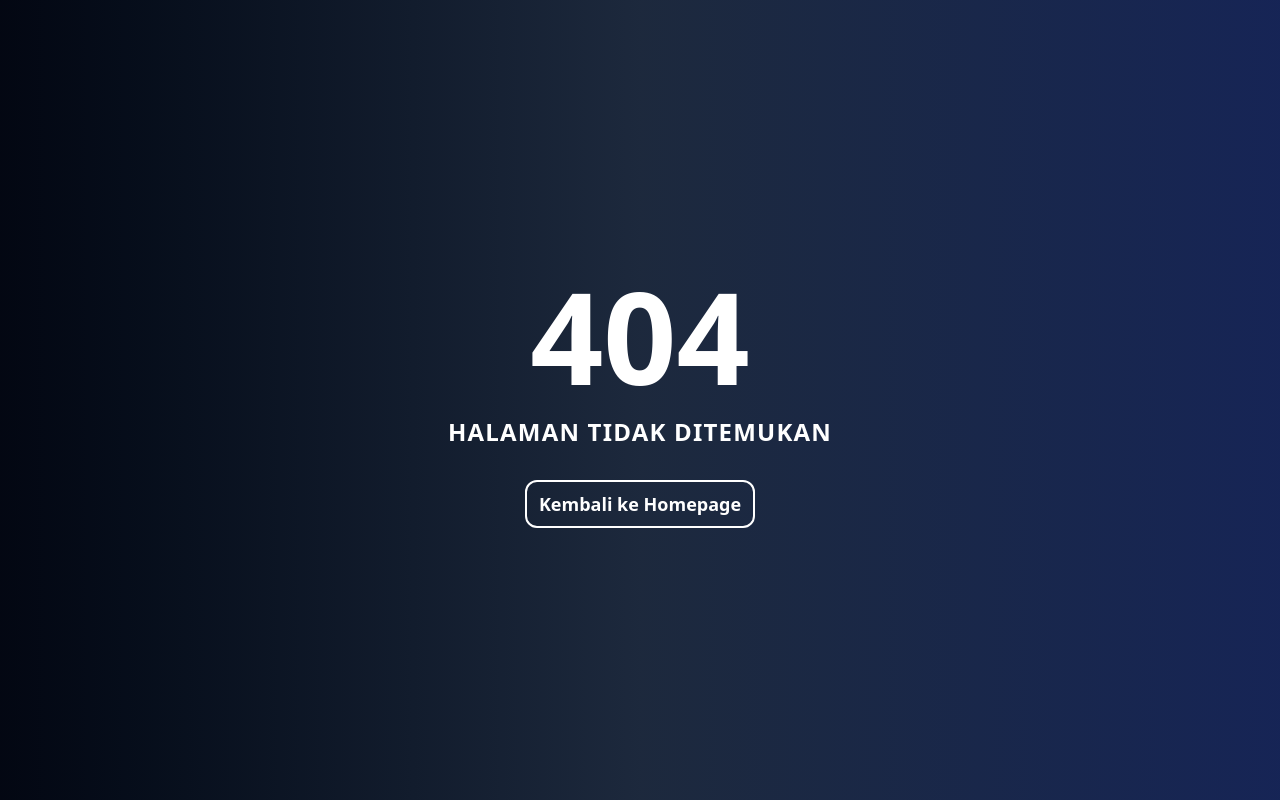
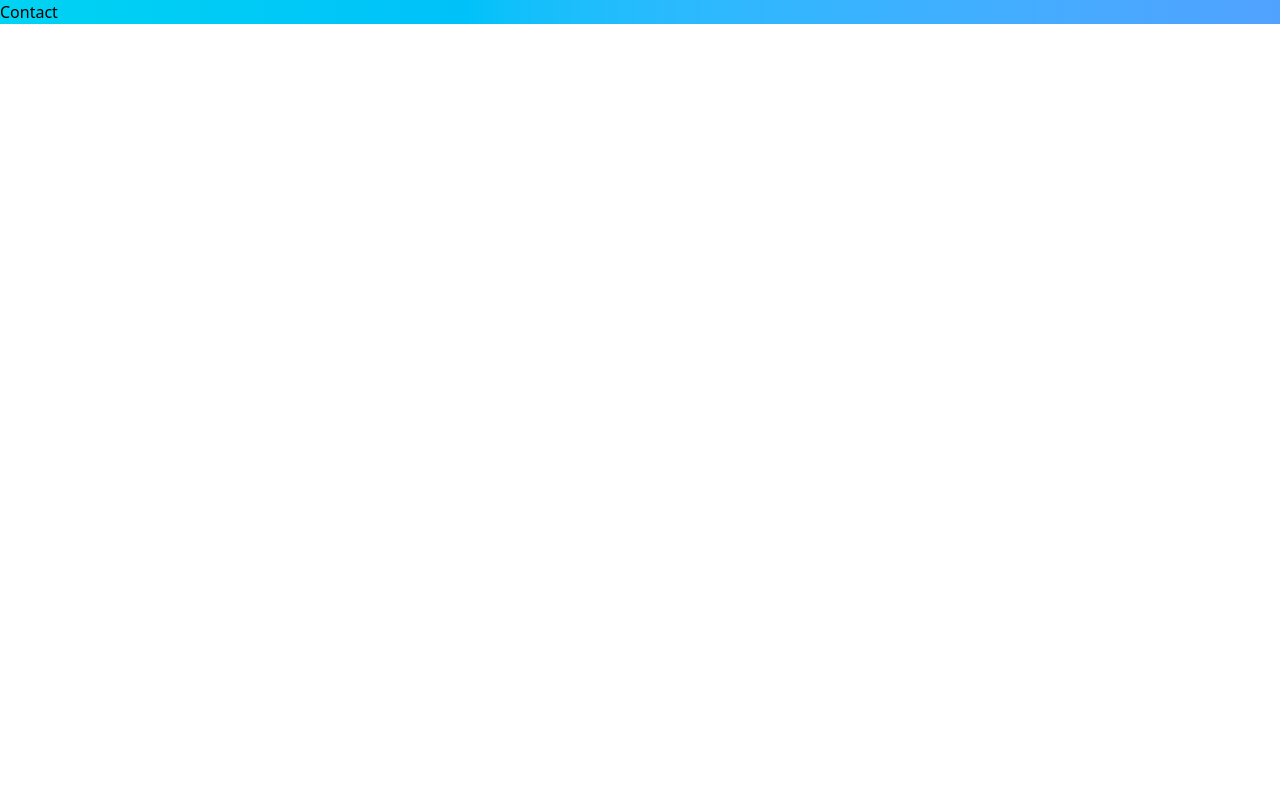
Before and after one commit to Bagusdpa4/Portofolio, a React (Vite) app: page /contact-me in a window 1280 px wide. Before the commit this address had no page. Built offline with nearby package versions, Linux system fonts and the light colour scheme.

Commit message:
Add Contact Pages

```diff
--- a/src/pages/Homepage.jsx
+++ b/src/pages/Homepage.jsx
@@ -566,7 +566,7 @@ export const Homepage = () => {
                   {/* Tombol ke Halaman Kontak Detail */}
                   <motion.div className="mt-10" variants={itemVariants}>
                     <a
-                      href="/contact"
+                      href="/contact-me"
                       className="text-gray-950 inline-flex w-full items-center justify-center rounded-lg bg-cyan-500 px-8 py-3 text-base font-bold shadow-xl transition duration-300 hover:scale-[1.01] hover:bg-cyan-400"
                     >
                       Lihat Detail Kontak Lengkap
--- /dev/null
+++ b/src/pages/contact/Contact.jsx
@@ -0,0 +1,7 @@
+import React from 'react'
+
+export const Contact = () => {
+  return (
+    <div className='bg-linear-to-r from-cyan-400 to-blue-400'>Contact</div>
+  )
+}
--- a/src/routes/App.jsx
+++ b/src/routes/App.jsx
@@ -3,6 +3,7 @@ import { BrowserRouter, Route, Routes } from "react-router-dom";
 
 // Pages
 import { Homepage } from "../pages/Homepage";
+import { Contact } from "../pages/contact/Contact";
 import { Error404 } from "../pages/errors/Error404";
 
 export const App = () => {
@@ -10,6 +11,7 @@ export const App = () => {
     <BrowserRouter>
       <Routes>
         <Route path="/" element={<Homepage />} />
+        <Route path="/contact-me" element={<Contact />} />
 
         {/* Error */}
         <Route path="*" element={<Error404 />} />
```
